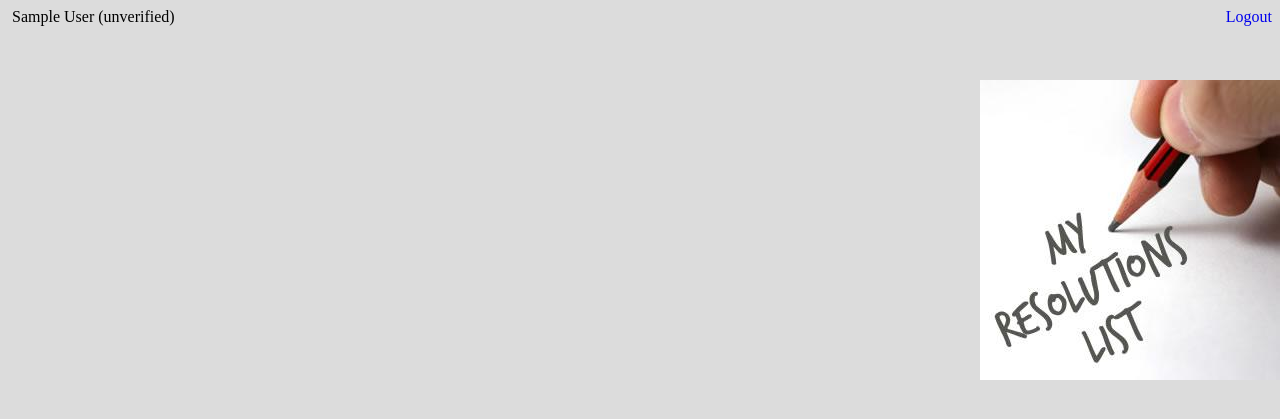
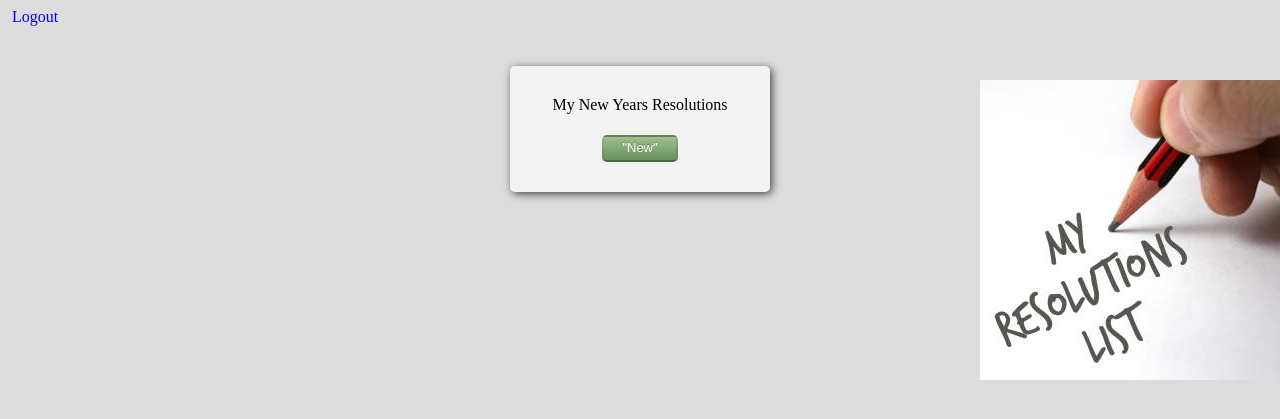
Before and after one commit to martyzz1/docotest, a Django app: page / in a window 1280 px wide. Shown: the top 419 px of the page. Run offline with Django 3.2, Linux system fonts and the light colour scheme; the visitor is signed in with stand-in values (Sample User, id 1); data that the repository does not hold is empty; parts of the project's set-up code (start-up, migrations or seed data) failed here and were passed over.

Commit message:
Pushing some basic data into the templates Need to decide on JS framework... knockout, react or angular. hmmmmm

```diff
--- a/docotest/templates/index.html
+++ b/docotest/templates/index.html
@@ -6,19 +6,20 @@
         <link rel="stylesheet" type="text/css" href="{% static "css/style.css" %}" />
     </head>
     <body class="{% if request.user.is_authenticated %}logged-in{% else %}logged-out{% endif %}">
-    {% if request.user.is_authenticated %}
-    <a href="/accounts/logout/" class="pull-right">Logout</a>
+    <div class="pull-left">
     <img src="{{ request.user.profile.profile_image_url }}"/>
-    {% if request.user.first_name or request.user.last_name %}
-        {{ request.user.first_name }} {{ request.user.last_name }}
-    {% else %}
-        {{ request.user.username }}
-    {% endif %}
-    {% if request.user.profile.account_verified %} (verified) {% else %} (unverified) {% endif %}
+    <a href="/accounts/logout/" >Logout</a>
+    </div>
+<div class="inset">
+<div class="header">My New Years Resolutions</div>
+    <ul>
+{% for resolution in resolutions %}
+        <li>{{ resolution }}</li>
+{% endfor %}
+    </ul>
 
-{% else %}
-    <a href="/accounts/login/" class="pull-right">Login</a>
+<button class="btn" type="new">"New"</button>
+</div>
 
-{% endif %}
     </body>
 </html>
--- a/docotest/views.py
+++ b/docotest/views.py
@@ -1,6 +1,5 @@
 # -*- coding: utf-8 -*-
-from django.shortcuts import render_to_response
-from django.template import RequestContext
+from django.shortcuts import render
 from rest_framework import generics
 from rest_framework.permissions import IsAuthenticated
 from serializers import ResolutionSerializer
@@ -17,8 +16,14 @@ class IndexView(View):
         homepage
         """
 
-        return render_to_response("index.html",
-                              RequestContext(request))
+        user = request.user
+        resolutions = user.resolutions.all()
+
+        context = {
+                    'resolutions': resolutions
+                }
+
+        return render(request, "index.html", context)
 
     @method_decorator(login_required)
     def dispatch(self, *args, **kwargs):
```
